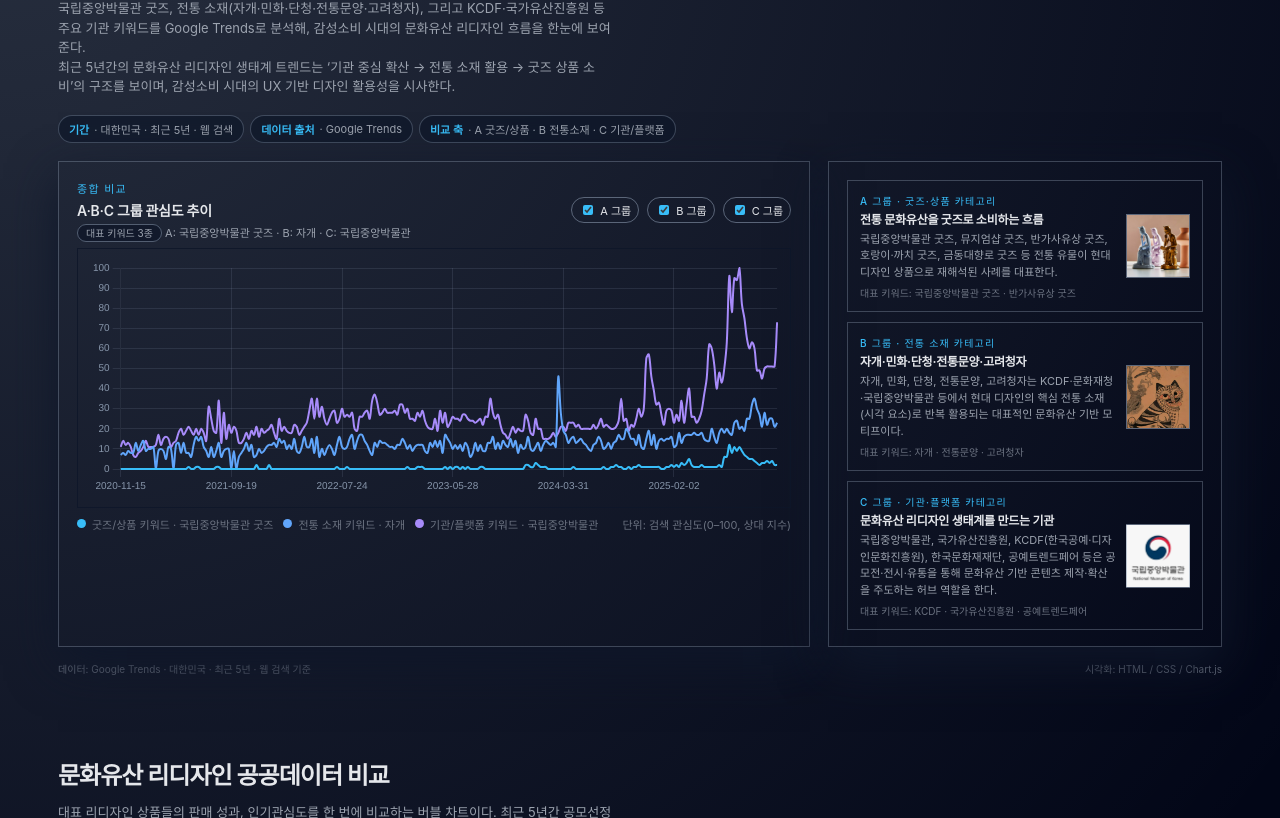
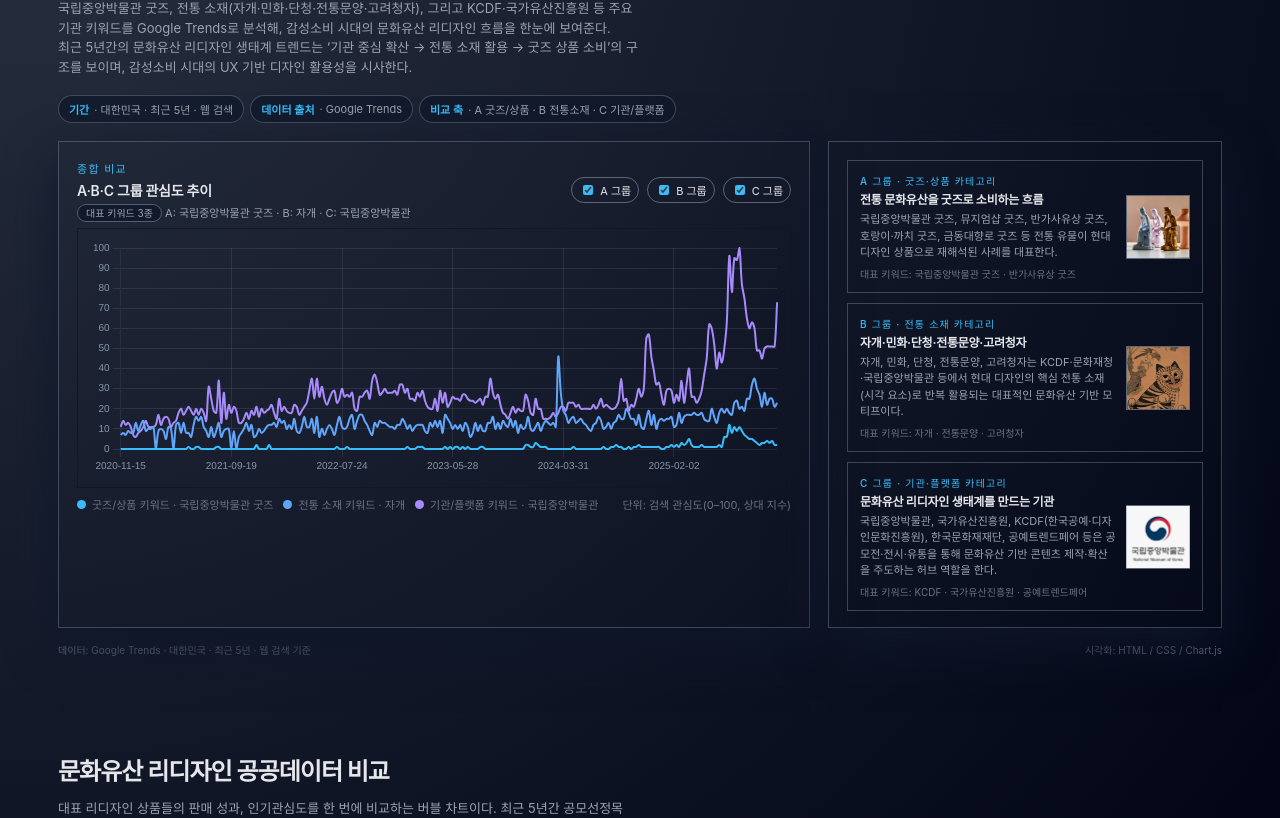
Before and after one commit to godbok25/data-visualization-25_08, a plain HTML site: page index.html in a window 1280 px wide. Shown: the part 168-986 px from the top of the page. Drawn offline with nearby package versions, Linux system fonts and the light colour scheme; a script that the page names is missing; a web font is replaced by a local one.

Commit message:
Add files via upload

```diff
--- a/trend.css
+++ b/trend.css
@@ -184,7 +184,7 @@
         margin: 0;
         font-size: 13px;
         color: var(--text-soft);
-        max-width: 560px;
+        max-width: 580px;
         line-height: 1.5;
     }
 
```
